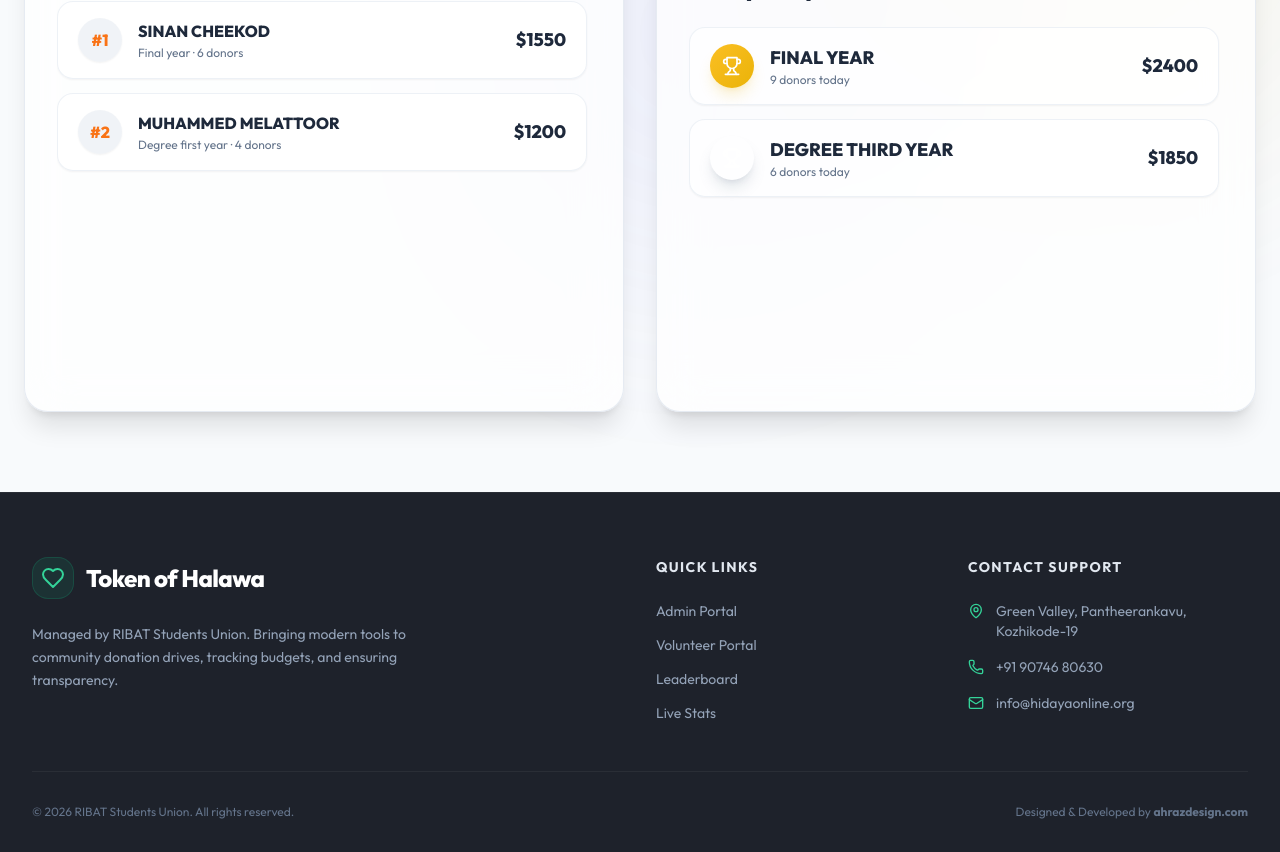
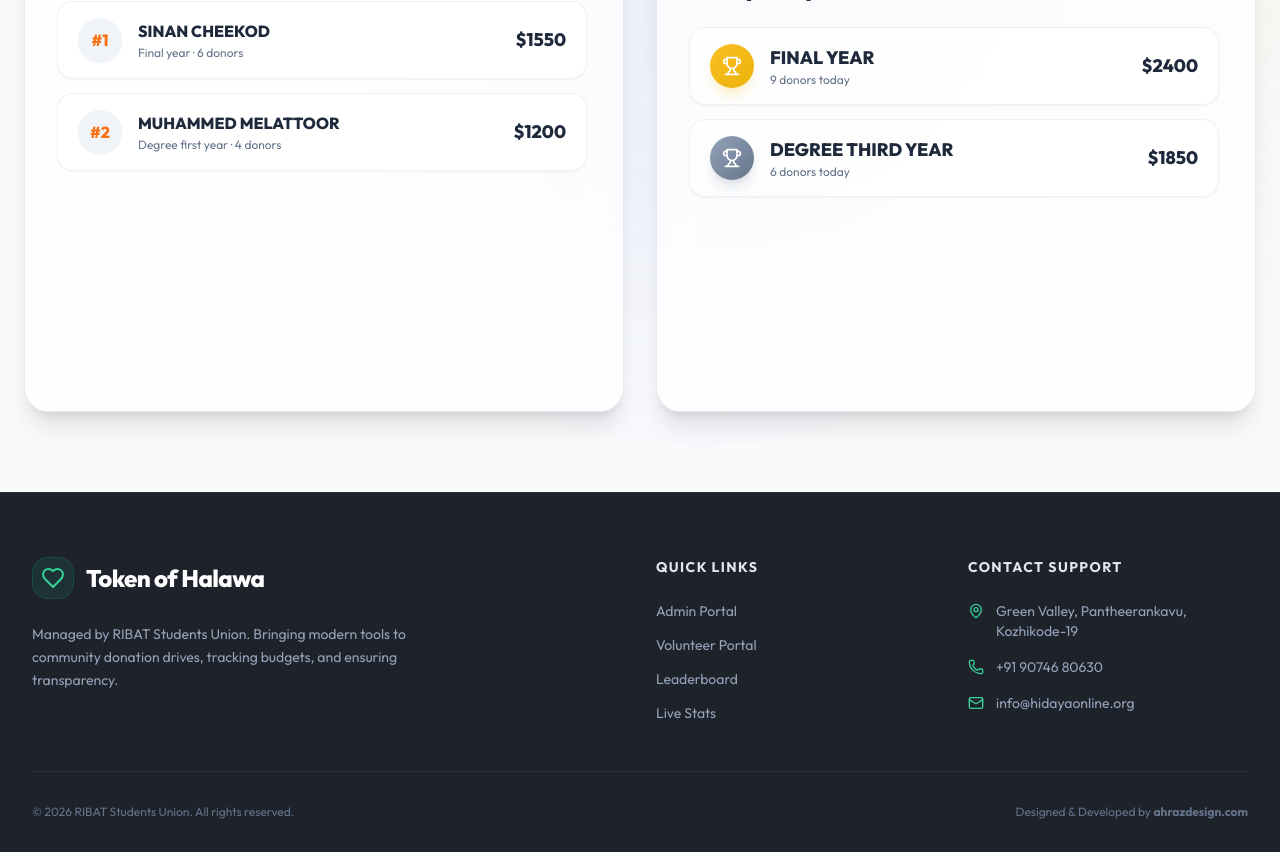
Before and after one commit to ribatmedia/token-of-halawa, a Next.js app in the folder frontend/: page / in a window 1280 px wide. Shown: the part 1280-2132 px from the top of the page. Built offline with nearby package versions, Linux system fonts and the light colour scheme.

Commit message:
Fix silver medal trophy icon visibility on rank 2 of Classes Leaderboard by using standard Tailwind from-slate-400 class

```diff
--- a/frontend/src/app/page.tsx
+++ b/frontend/src/app/page.tsx
@@ -126,7 +126,7 @@ export default function HomePage() {
   const renderClassItem = (cls: ClassData, index: number, isLive = false) => {
     const medalColors = [
       'from-amber-400 to-yellow-500 shadow-yellow-500/20',
-      'from-slate-350 to-slate-500 shadow-slate-500/20',
+      'from-slate-400 to-slate-500 shadow-slate-500/20',
       'from-amber-700 to-amber-900 shadow-amber-900/20'
     ];
 
```
